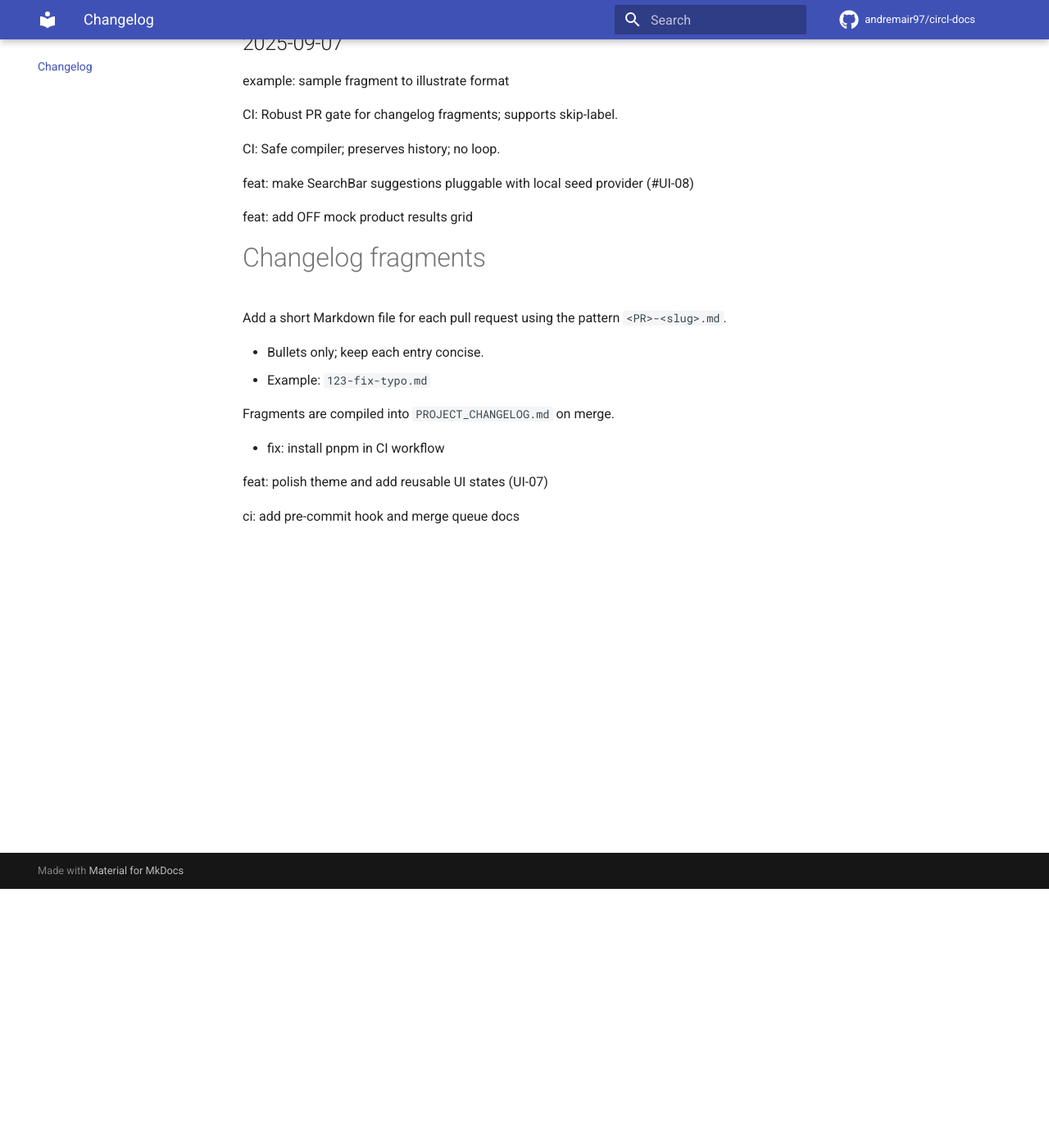
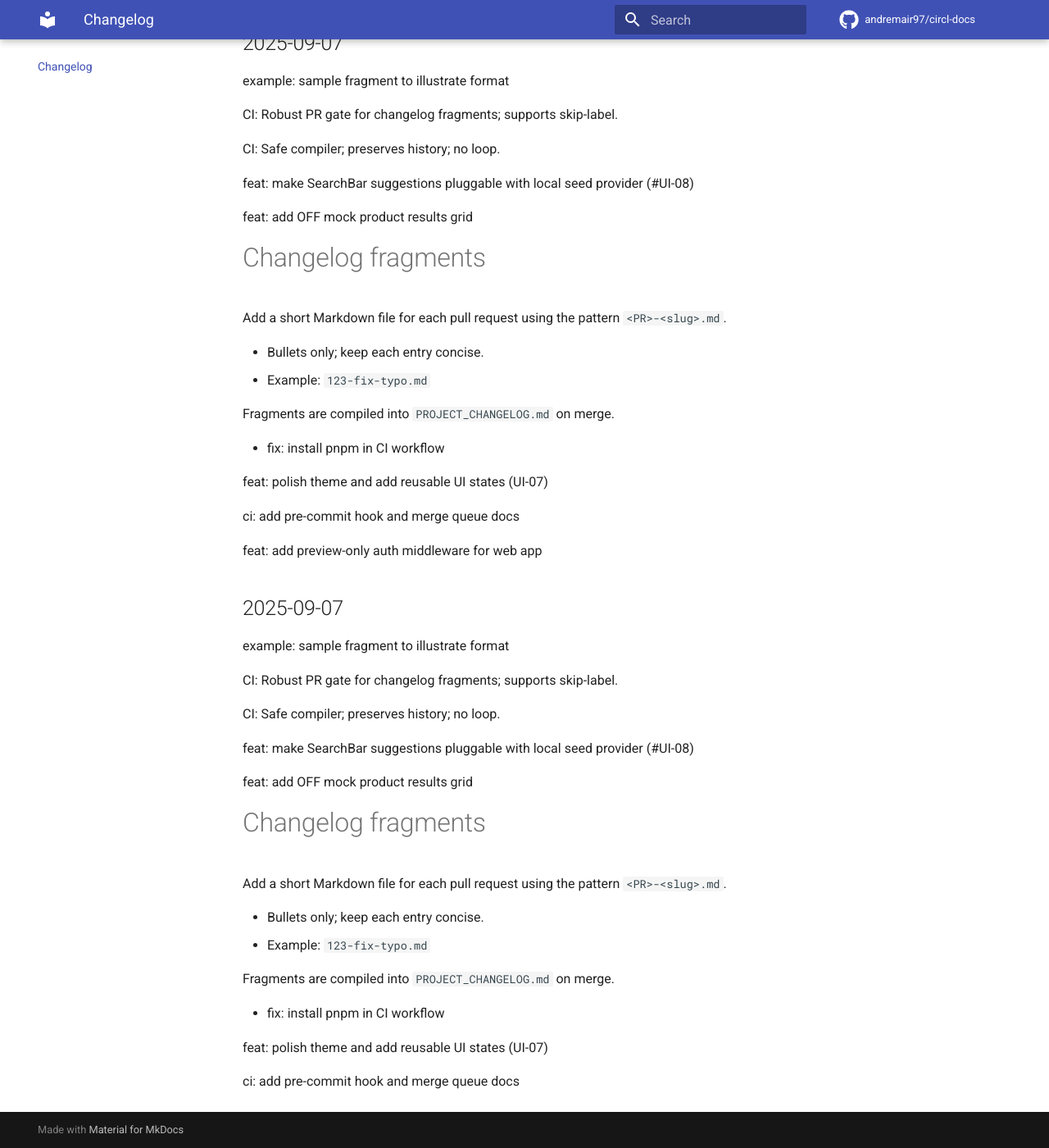
Before and after one commit to andremair97/circl-docs, an MkDocs documentation site: the page built from docs/changelog/index.md, in a window 1280 px wide and 1400 px high, scrolled down 316 px. Shown: the whole window at 82% size. Built offline with MkDocs 1.6.1 and Material for MkDocs 9.7.7, drawn with Linux system fonts in a browser that asks for light colours; comment, search, counter and statistics services are not loaded.

Commit message:
chore(changelog): compile fragments [skip ci]

```diff
--- a/PROJECT_CHANGELOG.md
+++ b/PROJECT_CHANGELOG.md
@@ -26,3 +26,32 @@ Fragments are compiled into `PROJECT_CHANGELOG.md` on merge.
 feat: polish theme and add reusable UI states (UI-07)
 
 ci: add pre-commit hook and merge queue docs
+
+feat: add preview-only auth middleware for web app
+
+## 2025-09-07
+
+example: sample fragment to illustrate format
+
+CI: Robust PR gate for changelog fragments; supports skip-label.
+
+CI: Safe compiler; preserves history; no loop.
+
+feat: make SearchBar suggestions pluggable with local seed provider (#UI-08)
+
+feat: add OFF mock product results grid
+
+# Changelog fragments
+
+Add a short Markdown file for each pull request using the pattern `<PR>-<slug>.md`.
+
+- Bullets only; keep each entry concise.
+- Example: `123-fix-typo.md`
+
+Fragments are compiled into `PROJECT_CHANGELOG.md` on merge.
+
+- fix: install pnpm in CI workflow
+
+feat: polish theme and add reusable UI states (UI-07)
+
+ci: add pre-commit hook and merge queue docs
```
